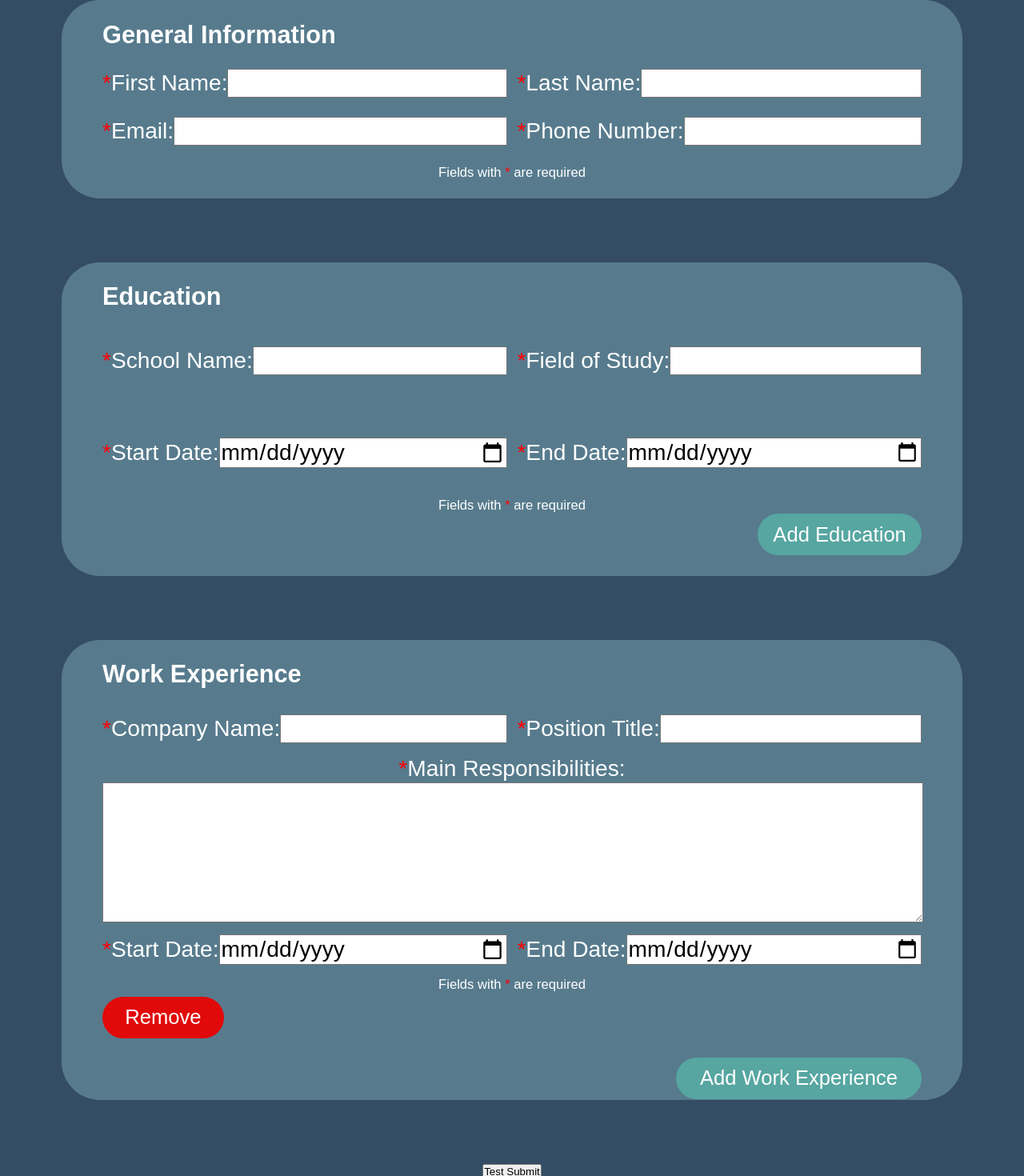
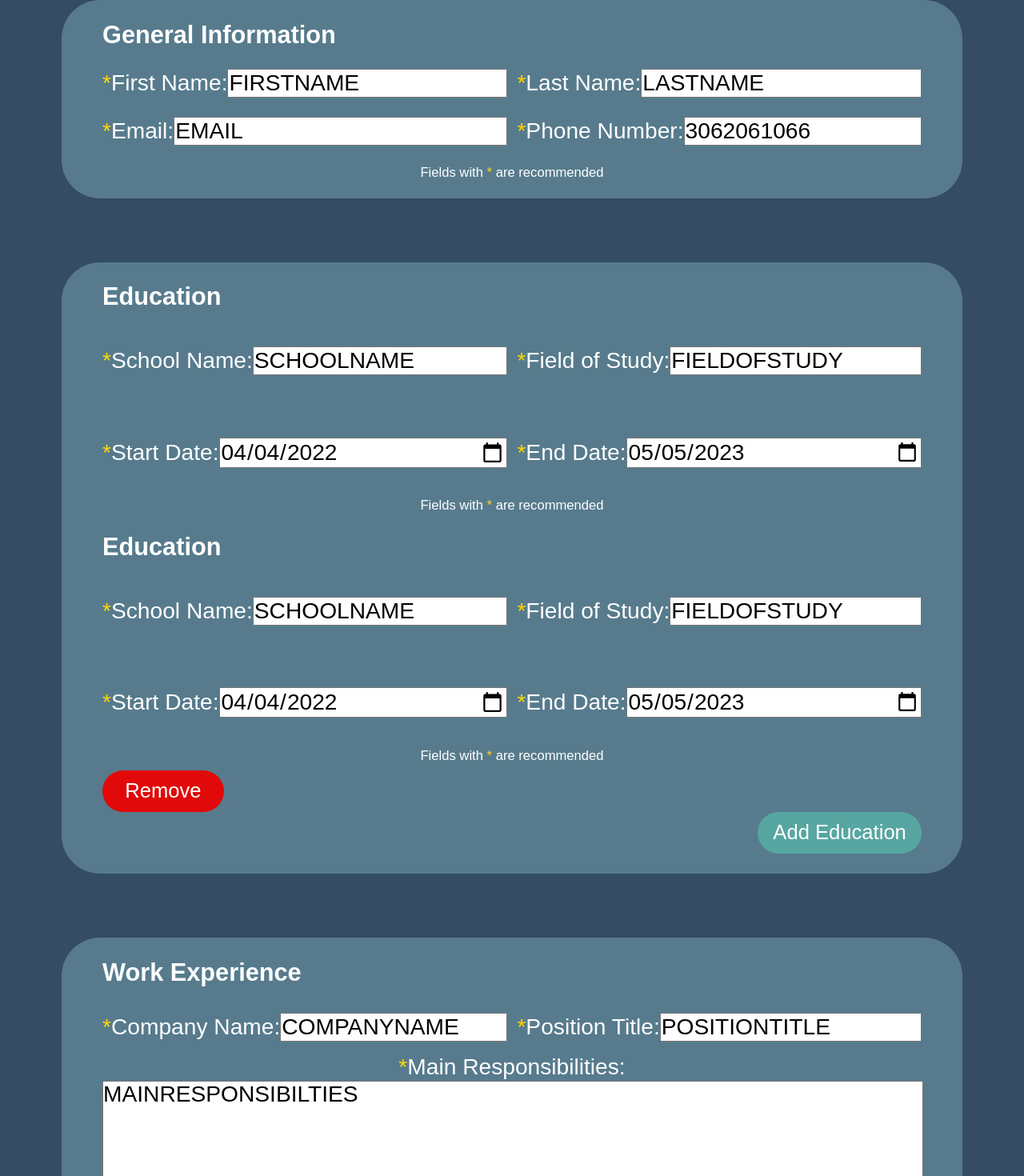
Before and after one commit to LitDennis13/odin-cv-application, a React (Vite) app: page / in a window 1280 px wide. Shown: the part 164-1634 px from the top of the page at 80% size. Built offline with nearby package versions, Linux system fonts and the light colour scheme.

Commit message:
im done!!!

```diff
--- a/src/App.jsx
+++ b/src/App.jsx
@@ -2,32 +2,43 @@ import './Styles/App.css'
 
 import {useState} from "react";
 
-import EnterGeneralInformation from './components/EnterGeneralInformation'
-import EnterEducation from './components/EnterEducation'
-import EnterWorkExperience from './components/EnterWorkExperience'
-
+import EditCV from "./components/EditCV";
+import DisplayCV from "./components/DisplayCV";
 
 function App() {
     let [clientInfo, setClientInfo] = useState({
-        firstName: "",
-        lastName: "",
-        email: "",
-        phone: "",
+        firstName: "FIRSTNAME",
+        lastName: "LASTNAME",
+        email: "EMAIL",
+        phone: "3062061066",
         education: [
             {
-                schoolName: "",
-                fieldOfStudy: "",
-                startDate: "",
-                endDate: ""
+                schoolName: "SCHOOLNAME",
+                fieldOfStudy: "FIELDOFSTUDY",
+                startDate: "2022-04-04",
+                endDate: "2023-05-05"
+            },
+            {
+                schoolName: "SCHOOLNAME",
+                fieldOfStudy: "FIELDOFSTUDY",
+                startDate: "2022-04-04",
+                endDate: "2023-05-05"
             }
         ],
         workExperience: [
             {
-                companyName: "",
-                positionTitle: "",
-                mainResponsibilities: "",
-                startDate: "",
-                endDate: "",
+                companyName: "COMPANYNAME",
+                positionTitle: "POSITIONTITLE",
+                mainResponsibilities: "MAINRESPONSIBILTIES",
+                startDate: "2032-04-04",
+                endDate: "2043-05-05"
+            },
+            {
+                companyName: "COMPANYNAME",
+                positionTitle: "POSITIONTITLE",
+                mainResponsibilities: "MAINRESPONSIBILTIES",
+                startDate: "2032-04-04",
+                endDate: "2043-05-05"
             }
         ]
     });
@@ -36,22 +47,33 @@ function App() {
         setClientInfo(newInfo);
     }
 
-    return <form id="enter-information-form">
-    <h1 id="title">CV Application</h1>
-    <EnterGeneralInformation
-    info={clientInfo}
-    setInfo={handleInformationChange}
-    />
-    <EnterEducation
-    info={clientInfo}
-    setInfo={handleInformationChange}
-    />
-    <EnterWorkExperience
-    info={clientInfo}
-    setInfo={handleInformationChange}
-    />
-    <button id="submit-button" type="button">Test Submit</button>
-    </form>
+    let [screen, setScreen] = useState(true);
+
+    function submitCV() {
+        console.log(clientInfo);
+        setScreen(false);
+    }
+
+    function editCV() {
+        console.log(clientInfo);
+
+        setScreen(true);
+    }
+    return <>
+        {
+        screen ?
+        <EditCV
+            clientInfo={clientInfo}
+            handleInformationChange={handleInformationChange}
+            submitCV={submitCV}
+        />
+        :
+        <DisplayCV
+            clientInfo={clientInfo}
+            editCV={editCV}
+        />
+        }
+    </>;
 }
 
 export default App;
--- a/src/Styles/App.css
+++ b/src/Styles/App.css
@@ -11,7 +11,29 @@
     padding: 5vh 2vw;
 }
 
-#required {
-    color: red;
+#recommended {
+    color: gold;
     display: inline;
 }
+
+#submit-button {
+    background-color: #57A6A1;
+    color: white;
+    font-size: 2.2vw;
+    border: none;
+    border-radius: 5rem;
+    text-align: center;
+    height: 7vh;
+    width: 88vw;
+    transition: .5s background-color;
+}
+
+#submit-button:hover {
+    background-color: #6100f1;
+    transition: .5s background-color;
+}
+
+#submit-button:active {
+    background-color: #240750;
+    transition: .5s background-color;
+}
--- a/src/Styles/EnterEducation.css
+++ b/src/Styles/EnterEducation.css
@@ -60,7 +60,7 @@
     justify-self: center;
 }
 
-#required-text-E {
+#recommended-text-E {
     grid-area: 5 / 1 / 6 / 3;
     justify-self: center;
     font-size: 1.3vw;
--- a/src/Styles/EnterGeneralInformation.css
+++ b/src/Styles/EnterGeneralInformation.css
@@ -52,7 +52,7 @@
     justify-self: center;
 }
 
-#required-text-GI {
+#recommended-text-GI {
     grid-area: 4 / 1 / 5 / 3;
     justify-self: center;
     font-size: 1.3vw;
--- a/src/Styles/EnterWorkExperience.css
+++ b/src/Styles/EnterWorkExperience.css
@@ -75,7 +75,7 @@
     justify-self: center;
 }
 
-#required-text-WE {
+#recommended-text-WE {
     grid-area: 5 / 1 / 6 / 3;
     justify-self: center;
     font-size: 1.3vw;
--- /dev/null
+++ b/src/Styles/displayCV.css
@@ -0,0 +1,62 @@
+#display-cv {
+    display: flex;
+    flex-flow: column nowrap;
+    align-items: center;
+}
+
+#display-application {
+    background-color: #577B8D;
+    padding: 2vw 2vw;
+    width: 84vw;
+    border-radius: 2rem;
+}
+
+#cv-title {
+    font-size: 3vw;
+    background-color: inherit;
+}
+
+#display-general-information {
+    display: flex;
+    flex-flow: row nowrap;
+    column-gap: 2rem;
+    justify-content: center;
+}
+
+#display-general-information > p {
+    font-size: 2.2vw;
+}
+
+#display-education-title, #display-work-experience-title {
+    font-size: 2vw;
+    margin-bottom: 2vh;
+}
+
+#educationSpot, #workExperienceSpot {
+    display: flex;
+    flex-flow: column nowrap;
+    font-size: 1vw;
+    margin-bottom: 2vh;
+}
+
+#edit-button {
+    background-color: #57A6A1;
+    color: white;
+    font-size: 2.2vw;
+    border: none;
+    border-radius: 5rem;
+    text-align: center;
+    height: 7vh;
+    width: 88vw;
+    transition: .5s background-color;
+}
+
+#edit-button:hover {
+    background-color: #6100f1;
+    transition: .5s background-color;
+}
+
+#edit-button:active {
+    background-color: #240750;
+    transition: .5s background-color;
+}
--- /dev/null
+++ b/src/components/DisplayCV.jsx
@@ -0,0 +1,43 @@
+/* eslint-disable react/prop-types */
+
+import "../Styles/displayCV.css";
+
+function DisplayCV({clientInfo, editCV}) {
+    return <div id="display-cv">
+        <h1 id="cv-title">CV Application</h1>
+        <div id="display-application">
+            <div id="display-general-information">
+                <p id="display-email">{clientInfo.email}</p>
+                <p id="display-name">{`${clientInfo.firstName} ${clientInfo.lastName}`}</p>
+                <p id="display-phone">{`${clientInfo.phone.substring(0,3)}-${clientInfo.phone.substring(3,6)}-${clientInfo.phone.substring(6,10)}`}</p>
+            </div>
+            <div id="display-education">
+                <h1 id="display-education-title">Education</h1>
+                {clientInfo.education.map((edu, index) => {
+                    return <div id="educationSpot" key={index}>
+                        <p id="education-info">{`${edu.fieldOfStudy} at ${edu.schoolName}`}</p>
+
+                        <p id="education-date">{`From ${edu.startDate} to ${edu.endDate}`}</p>
+
+                    </div>
+                })}
+            </div>
+            <div id="display-work-experience">
+                <h1 id="display-work-experience-title">Work Experience</h1>
+                {clientInfo.workExperience.map((work, index) => {
+                    return <div id="workExperienceSpot" key={index}>
+
+                        <p id="work-experience-info">{`${work.positionTitle} at ${work.companyName}`}</p>
+
+                        <p id="work-experience-main-responsibilities">{`Main Responsibilities: ${work.mainResponsibilities}`}</p>
+
+                        <p id="work-experience-date">{`From ${work.startDate} to ${work.endDate}`}</p>
+                    </div>
+                })}
+            </div>
+        </div>
+        <button id="edit-button" onClick={editCV}>Edit</button>
+    </div>;
+}
+
+export default DisplayCV;
--- /dev/null
+++ b/src/components/EditCV.jsx
@@ -0,0 +1,26 @@
+/* eslint-disable react/prop-types */
+
+import EnterGeneralInformation from './EnterGeneralInformation';
+import EnterEducation from './EnterEducation';
+import EnterWorkExperience from './EnterWorkExperience';
+
+function EditCV({clientInfo, handleInformationChange, submitCV}) {
+    return <form action="/" method="GET" id="enter-information-form">
+        <h1 id="title">CV Application</h1>
+        <EnterGeneralInformation
+        info={clientInfo}
+        setInfo={handleInformationChange}
+        />
+        <EnterEducation
+        info={clientInfo}
+        setInfo={handleInformationChange}
+        />
+        <EnterWorkExperience
+        info={clientInfo}
+        setInfo={handleInformationChange}
+        />
+        <button id="submit-button" type="button" onClick={submitCV}>Submit</button>
+    </form>;
+}
+
+export default EditCV;
--- a/src/components/EducationFormInfo.jsx
+++ b/src/components/EducationFormInfo.jsx
@@ -9,22 +9,26 @@ function EducationFormInfo({allInfo, setAllInfo, id}) {
 
     const educationRemoveButton = id !== 0 ? <button type="button" id="remove-button-E" onClick={removeEducation}>Remove</button> : <></>;
 
-    function handleSchoolName(newSchoolName) {
+    function handleSchoolName(target, newSchoolName) {
+        target.setCustomValidity("");
         let tempEducation = [...allInfo.education];
         tempEducation[id].schoolName = newSchoolName;
         setAllInfo({...allInfo, education: tempEducation});
     }
-    function handleFieldOfStudy(newFieldOfStudy) {
+    function handleFieldOfStudy(target, newFieldOfStudy) {
+        target.setCustomValidity("");
         let tempEducation = [...allInfo.education];
         tempEducation[id].fieldOfStudy = newFieldOfStudy;
         setAllInfo({...allInfo, education: tempEducation});
     }
-    function handleStartDate(newStartDate) {
+    function handleStartDate(target, newStartDate) {
+        target.setCustomValidity("");
         let tempEducation = [...allInfo.education];
         tempEducation[id].startDate = newStartDate;
         setAllInfo({...allInfo, education: tempEducation});
     }
-    function handleEndDate(newEndDate) {
+    function handleEndDate(target, newEndDate) {
+        target.setCustomValidity("");
         let tempEducation = [...allInfo.education];
         tempEducation[id].endDate = newEndDate;
         setAllInfo({...allInfo, education: tempEducation});
@@ -33,25 +37,25 @@ function EducationFormInfo({allInfo, setAllInfo, id}) {
     return <div id="education-section">
     <h2 id="education-title">Education</h2>
     <div id="enter-school-name">
-        <label htmlFor="school-name-input"><p id="required">*</p>School Name: </label>
-        <input type="text" id="school-name-input" value={allInfo.education[id].schoolName} onChange={(event) => {handleSchoolName(event.target.value)}} required/>
+        <label htmlFor="school-name-input"><p id="recommended">*</p>School Name: </label>
+        <input type="text" id="school-name-input" value={allInfo.education[id].schoolName} onChange={(event) => {handleSchoolName(event.target, event.target.value)}} required/>
     </div>
 
     <div id="enter-field-of-study">
-        <label htmlFor="field-of-study-input"><p id="required">*</p>Field of Study: </label>
-        <input type="text" id="field-of-study-input" value={allInfo.education[id].fieldOfStudy} onChange={(event) => {handleFieldOfStudy(event.target.value)}} required/>
+        <label htmlFor="field-of-study-input"><p id="recommended">*</p>Field of Study: </label>
+        <input type="text" id="field-of-study-input" value={allInfo.education[id].fieldOfStudy} onChange={(event) => {handleFieldOfStudy(event.target, event.target.value)}} required/>
     </div>
 
     <div id="enter-start-date">
-        <label htmlFor="start-date-input"><p id="required">*</p>Start Date: </label>
-        <input type="date" id="start-date-input" value={allInfo.education[id].startDate} onChange={(event) => {handleStartDate(event.target.value)}} required/>
+        <label htmlFor="start-date-input"><p id="recommended">*</p>Start Date: </label>
+        <input type="date" id="start-date-input" value={allInfo.education[id].startDate} onChange={(event) => {handleStartDate(event.target, event.target.value)}} required/>
     </div>
 
     <div id="enter-end-date">
-        <label htmlFor="end-date-input"><p id="required">*</p>End Date: </label>
-        <input type="date" id="end-date-input" value={allInfo.education[id].endDate} onChange={(event) => {handleEndDate(event.target.value)}} required/>
+        <label htmlFor="end-date-input"><p id="recommended">*</p>End Date: </label>
+        <input type="date" id="end-date-input" value={allInfo.education[id].endDate} onChange={(event) => {handleEndDate(event.target, event.target.value)}} required/>
     </div>
-    <div id="required-text-E">Fields with <p id="required">*</p> are required</div>
+    <div id="recommended-text-E">Fields with <p id="recommended">*</p> are recommended</div>
     {educationRemoveButton}
 </div>;
 }
--- a/src/components/EnterGeneralInformation.jsx
+++ b/src/components/EnterGeneralInformation.jsx
@@ -2,41 +2,45 @@
 import "../Styles/EnterGeneralInformation.css";
 
 function EnterGeneralInformation({info, setInfo}) {
-    function handleFirstName(firstNameValue) {
+    function handleFirstName(target,firstNameValue) {
+        target.setCustomValidity("");
         setInfo({...info, firstName: firstNameValue});
     }
-    function handleLastName(lastNameValue) {
+    function handleLastName(target,lastNameValue) {
+        target.setCustomValidity("");
         setInfo({...info, lastName: lastNameValue});
     }
-    function handleEmail(emailValue) {
+    function handleEmail(target,emailValue) {
+        target.setCustomValidity("");
         setInfo({...info, email: emailValue});
     }
-    function handlePhone(phoneValue) {
+    function handlePhone(target,phoneValue) {
+        target.setCustomValidity("");
         setInfo({...info, phone: phoneValue});
     }
 
     return <div id="enter-general-information">
         <h2 id="general-information-title">General Information</h2>
         <div id="enter-first-name">
-            <label htmlFor="first-name-input"><p id="required">*</p>First Name: </label>
-            <input type="text" id="first-name-input" value={info.firstName} onChange={event => {handleFirstName(event.target.value)}} required/>
+            <label htmlFor="first-name-input"><p id="recommended">*</p>First Name: </label>
+            <input type="text" id="first-name-input" value={info.firstName} onChange={event => {handleFirstName(event.target,event.target.value)}} required/>
         </div>
 
         <div id="enter-last-name">
-            <label htmlFor="last-name-input"><p id="required">*</p>Last Name: </label>
-            <input type="text" id="last-name-input" value={info.lastName} onChange={event => {handleLastName(event.target.value)}} required/>
+            <label htmlFor="last-name-input"><p id="recommended">*</p>Last Name: </label>
+            <input type="text" id="last-name-input" value={info.lastName} onChange={event => {handleLastName(event.target,event.target.value)}} required/>
         </div>
 
         <div id="enter-email">
-            <label htmlFor="email-input"><p id="required">*</p>Email: </label>
-            <input type="email" id="email-input" value={info.email} onChange={event => {handleEmail(event.target.value)}} required/>
+            <label htmlFor="email-input"><p id="recommended">*</p>Email: </label>
+            <input type="email" id="email-input" value={info.email} onChange={event => {handleEmail(event.target,event.target.value)}} required/>
         </div>
 
         <div id="enter-phone-number">
-            <label htmlFor="phone-input"><p id="required">*</p>Phone Number: </label>
-            <input type="tel" id="phone-input" value={info.phone} onChange={event => {handlePhone(event.target.value)}} required/>
+            <label htmlFor="phone-input"><p id="recommended">*</p>Phone Number: </label>
+            <input type="tel" id="phone-input" value={info.phone} onChange={event => {handlePhone(event.target,event.target.value)}} required/>
         </div>
-        <div id="required-text-GI">Fields with <p id="required">*</p> are required</div>
+        <div id="recommended-text-GI">Fields with <p id="recommended">*</p> are recommended</div>
     </div>
 }
 
--- a/src/components/WorkExperienceFormInfo.jsx
+++ b/src/components/WorkExperienceFormInfo.jsx
@@ -8,27 +8,32 @@ function WorkExperienceFormInfo({allInfo, setAllInfo, id}) {
         setAllInfo({...allInfo, workExperience: tempWorkExperience});
     }
 
-    function handleCompanyName(newCompanyName) {
+    function handleCompanyName(target, newCompanyName) {
+        target.setCustomValidity("");
         let tempWorkExperience = [...allInfo.workExperience];
         tempWorkExperience[id].companyName = newCompanyName;
         setAllInfo({...allInfo, workExperience: tempWorkExperience});
     }
-    function handlePositionTitle(newPositionTitle) {
+    function handlePositionTitle(target, newPositionTitle) {
+        target.setCustomValidity("");
         let tempWorkExperience = [...allInfo.workExperience];
         tempWorkExperience[id].positionTitle = newPositionTitle;
         setAllInfo({...allInfo, workExperience: tempWorkExperience});
     }
-    function handleMainResponsibilities(newMainResponsibilities) {
+    function handleMainResponsibilities(target, newMainResponsibilities) {
+        target.setCustomValidity("");
         let tempWorkExperience = [...allInfo.workExperience];
         tempWorkExperience[id].mainResponsibilities = newMainResponsibilities;
         setAllInfo({...allInfo, workExperience: tempWorkExperience});
     }
-    function handleStartDate(newStartDate) {
+    function handleStartDate(target, newStartDate) {
+        target.setCustomValidity("");
         let tempWorkExperience = [...allInfo.workExperience];
         tempWorkExperience[id].startDate = newStartDate;
         setAllInfo({...allInfo, workExperience: tempWorkExperience});
     }
-    function handleEndDate(newEndDate) {
+    function handleEndDate(target, newEndDate) {
+        target.setCustomValidity("");
         let tempWorkExperience = [...allInfo.workExperience];
         tempWorkExperience[id].endDate = newEndDate;
         setAllInfo({...allInfo, workExperience: tempWorkExperience});
@@ -37,30 +42,30 @@ function WorkExperienceFormInfo({allInfo, setAllInfo, id}) {
     return <div id="work-experience-section">
     <h2 id="work-experience-title">Work Experience</h2>
     <div id="enter-company-name">
-        <label htmlFor="company-name-input"><p id="required">*</p>Company Name: </label>
-        <input type="text" id="company-name-input" value={allInfo.workExperience[id].companyName} onChange={(event) => {handleCompanyName(event.target.value)}} required/>
+        <label htmlFor="company-name-input"><p id="recommended">*</p>Company Name: </label>
+        <input type="text" id="company-name-input" value={allInfo.workExperience[id].companyName} onChange={(event) => {handleCompanyName(event.target, event.target.value)}} required/>
     </div>
 
     <div id="enter-position-title">
-        <label htmlFor="position-title-input"><p id="required">*</p>Position Title: </label>
-        <input type="text" id="position-title-input" value={allInfo.workExperience[id].positionTitle} onChange={(event) => {handlePositionTitle(event.target.value)}} required/>
+        <label htmlFor="position-title-input"><p id="recommended">*</p>Position Title: </label>
+        <input type="text" id="position-title-input" value={allInfo.workExperience[id].positionTitle} onChange={(event) => {handlePositionTitle(event.target, event.target.value)}} required/>
     </div>
 
     <div id="enter-main-responsibilities">
-        <label htmlFor="main-responsibilities-input"><p id="required">*</p>Main Responsibilities: </label>
-        <textarea id="main-responsibilities-input" value={allInfo.workExperience[id].mainResponsibilities} onChange={(event) => {handleMainResponsibilities(event.target.value)}} required/>
+        <label htmlFor="main-responsibilities-input"><p id="recommended">*</p>Main Responsibilities: </label>
+        <textarea id="main-responsibilities-input" value={allInfo.workExperience[id].mainResponsibilities} onChange={(event) => {handleMainResponsibilities(event.target, event.target.value)}} required/>
     </div>
 
     <div id="enter-start-date">
-        <label htmlFor="start-date-input"><p id="required">*</p>Start Date: </label>
-        <input type="date" id="start-date-input" value={allInfo.workExperience[id].startDate} onChange={(event) => {handleStartDate(event.target.value)}} required/>
+        <label htmlFor="start-date-input"><p id="recommended">*</p>Start Date: </label>
+        <input type="date" id="start-date-input" value={allInfo.workExperience[id].startDate} onChange={(event) => {handleStartDate(event.target, event.target.value)}} required/>
     </div>
 
     <div id="enter-end-date">
-        <label htmlFor="end-date-input"><p id="required">*</p>End Date: </label>
-        <input type="date" id="end-date-input" value={allInfo.workExperience[id].endDate} onChange={(event) => {handleEndDate(event.target.value)}} required/>
+        <label htmlFor="end-date-input"><p id="recommended">*</p>End Date: </label>
+        <input type="date" id="end-date-input" value={allInfo.workExperience[id].endDate} onChange={(event) => {handleEndDate(event.target, event.target.value)}} required/>
     </div>
-    <div id="required-text-WE">Fields with <p id="required">*</p> are required</div>
+    <div id="recommended-text-WE">Fields with <p id="recommended">*</p> are recommended</div>
     <button type="button" id="remove-button-WE" onClick={removeWorkExperience}>Remove</button>
 </div>;
 }
```
